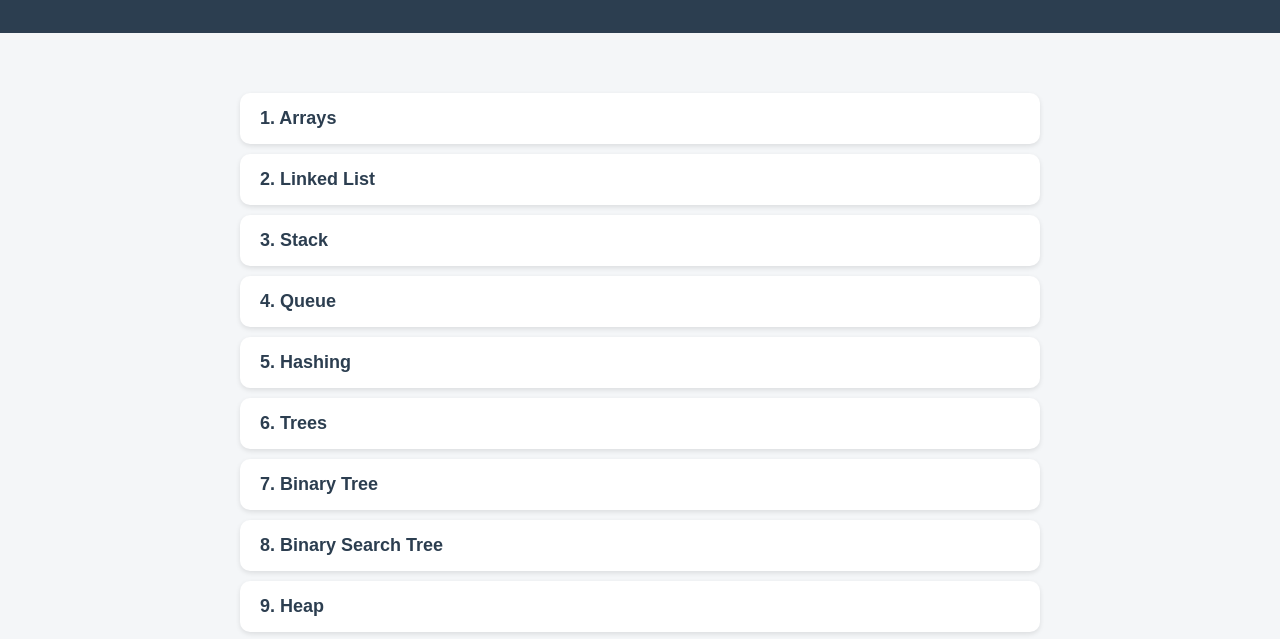
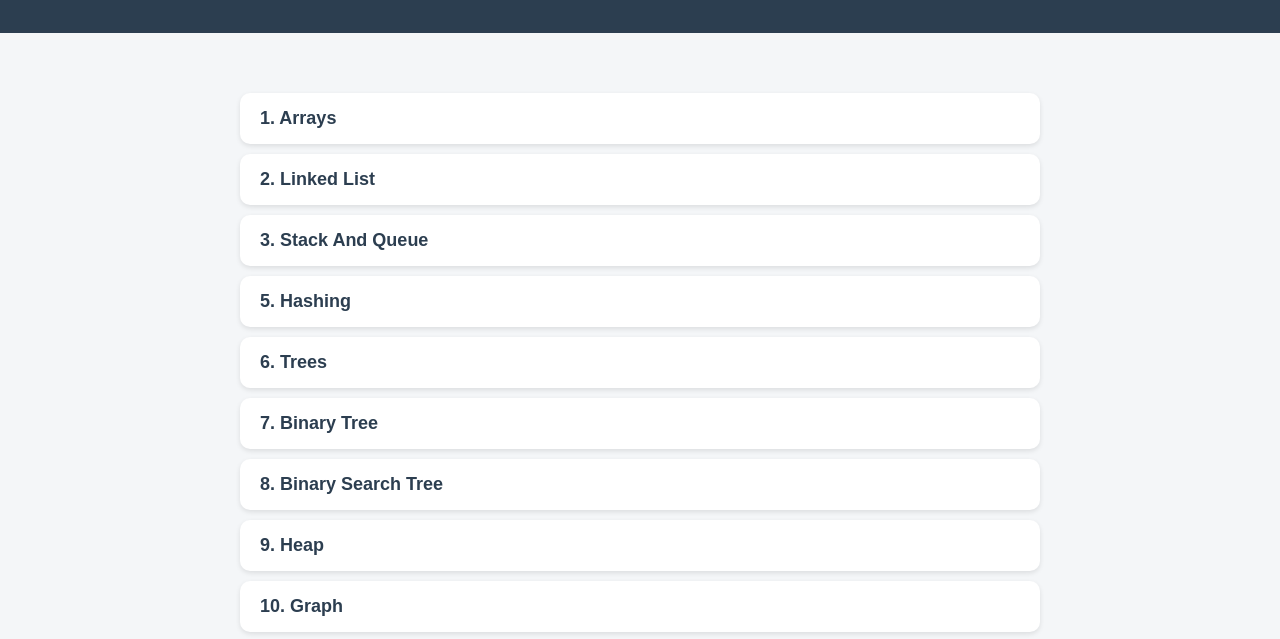
Before and after one commit to AmalThomas1998/data_structure_notes, a plain HTML site: page index.html in a window 1280 px wide. Shown: the part 122-761 px from the top of the page. Drawn offline with Linux system fonts and the light colour scheme.

Commit message:
Update index.html

```diff
--- a/index.html
+++ b/index.html
@@ -72,12 +72,10 @@
     </div>
 
     <div class="chapter">
-        <a href="stack.html">3. Stack</a>
+        <a href="stack_queue.html">3. Stack And Queue</a>
     </div>
 
-    <div class="chapter">
-        <a href="queue.html">4. Queue</a>
-    </div>
+
 
     <div class="chapter">
         <a href="hashing.html">5. Hashing</a>
```
